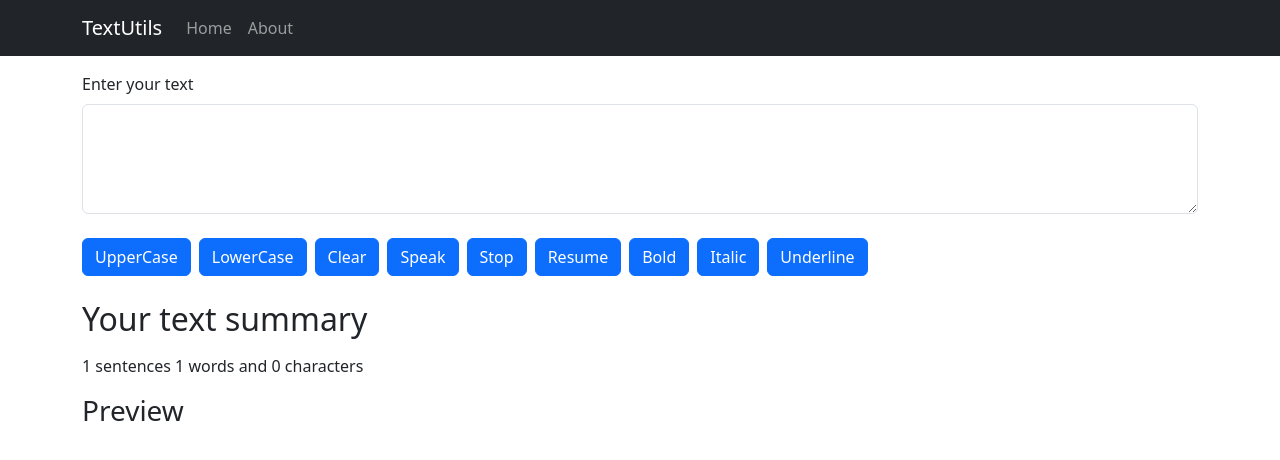
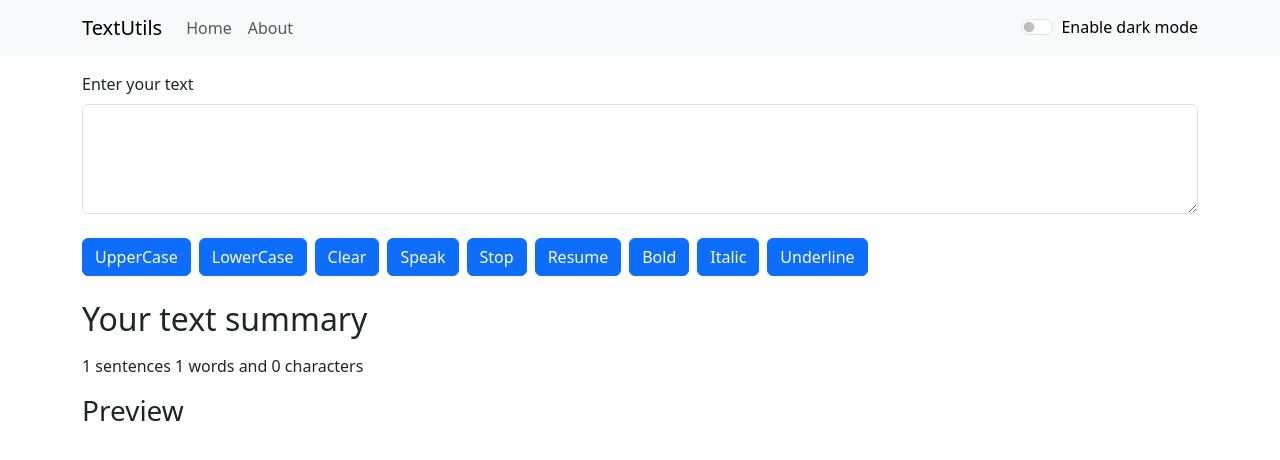
Before and after one commit to amisha-adwani/React-textUtlities, a React (Create React App) app: page / in a window 1280 px wide. Shown: the top 460 px of the page. Built offline with nearby package versions, Linux system fonts and the light colour scheme.

Commit message:
navbar dark mode

```diff
--- a/src/App.js
+++ b/src/App.js
@@ -1,14 +1,25 @@
-import React from 'react';
+import React, { useState }from 'react';
 import FirstNav from './components/FirstNav';
 import TextForm from './components/TextForm';
-
+import Button from "react-bootstrap/Button";
 
 export default function App() {
+  const [dark, setDarkMode] = useState('light');
+
+  function handleDarkClick() {
+    if (dark === 'dark')
+    setDarkMode("light")
+    else{
+    setDarkMode("dark")
+    }
+    console.log(dark)
+  }
+
   return (
-    <div>
-     <FirstNav title="TextUtils"/>
+    <div >
+      <FirstNav title="TextUtils" onClick ={handleDarkClick} mode={dark}/>
      <div class='container my-3' >
-     <TextForm heading='Enter your text'/>
+     <TextForm heading='Enter your text' />
      </div>
     </div>
   )
--- a/src/components/FirstNav.js
+++ b/src/components/FirstNav.js
@@ -1,32 +1,47 @@
-import React from 'react';
-import Container from 'react-bootstrap/Container';
-import Nav from 'react-bootstrap/Nav';
-import Navbar from 'react-bootstrap/Navbar';
-import PropTypes from 'prop-types';
-
-
+import React, {useState} from "react";
+import Container from "react-bootstrap/Container";
+import Nav from "react-bootstrap/Nav";
+import Navbar from "react-bootstrap/Navbar";
+import PropTypes from "prop-types";
+import Button from "react-bootstrap/Button";
+import Form from "react-bootstrap/Form";
 
 export default function FirstNav(props) {
+  // function style (){
+  //   if(props.mode === 'light'){
+  //     color= "black"
+  //   }
+  //   else
+  //   color= 'white'
+  // }
   return (
     <>
-      <Navbar bg="dark" data-bs-theme="dark">
+      {/* <Navbar bg={props.mode}> */}
+      <Navbar bg={props.mode} data-bs-theme={props.mode}>
+      {/* <Navbar bg="dark" data-bs-theme="dark"> */}
         <Container>
           <Navbar.Brand href="#home">{props.title}</Navbar.Brand>
           <Nav className="me-auto">
             <Nav.Link href="#home">Home</Nav.Link>
             <Nav.Link href="#about">About</Nav.Link>
           </Nav>
+          <Form.Check
+            type="switch"
+            id="custom-switch"
+            label={`Enable ${props.mode==='dark'? 'light' : 'dark'} mode`}
+            onClick={props.onClick}
+            style={{color: props.mode==='dark' ? "white" : "black"}}
+          />
         </Container>
       </Navbar>
-
     </>
   );
 }
 
-FirstNav.propTypes={
-  title: PropTypes.string.isRequired
-}
+FirstNav.propTypes = {
+  title: PropTypes.string.isRequired,
+};
 
-FirstNav.defaultProps={
-  title: "TU"
-}
+FirstNav.defaultProps = {
+  title: "TU",
+};
--- a/src/components/TextForm.js
+++ b/src/components/TextForm.js
@@ -59,7 +59,7 @@ function TextForm(props) {
   const [text, setText] = useState("");
   return (
     <>
-      <Form>
+      <Form data-bs-theme={props.mode}>
         <Form.Group className="mb-3" controlId="exampleForm.ControlTextarea1">
           <Form.Label>{props.heading}</Form.Label>
           <Form.Control
@@ -70,6 +70,7 @@ function TextForm(props) {
             style={textStyle}
             className="ta"
           />
+
         </Form.Group>
         <Button variant="primary" onClick={handleUpClick}>
           UpperCase
```
